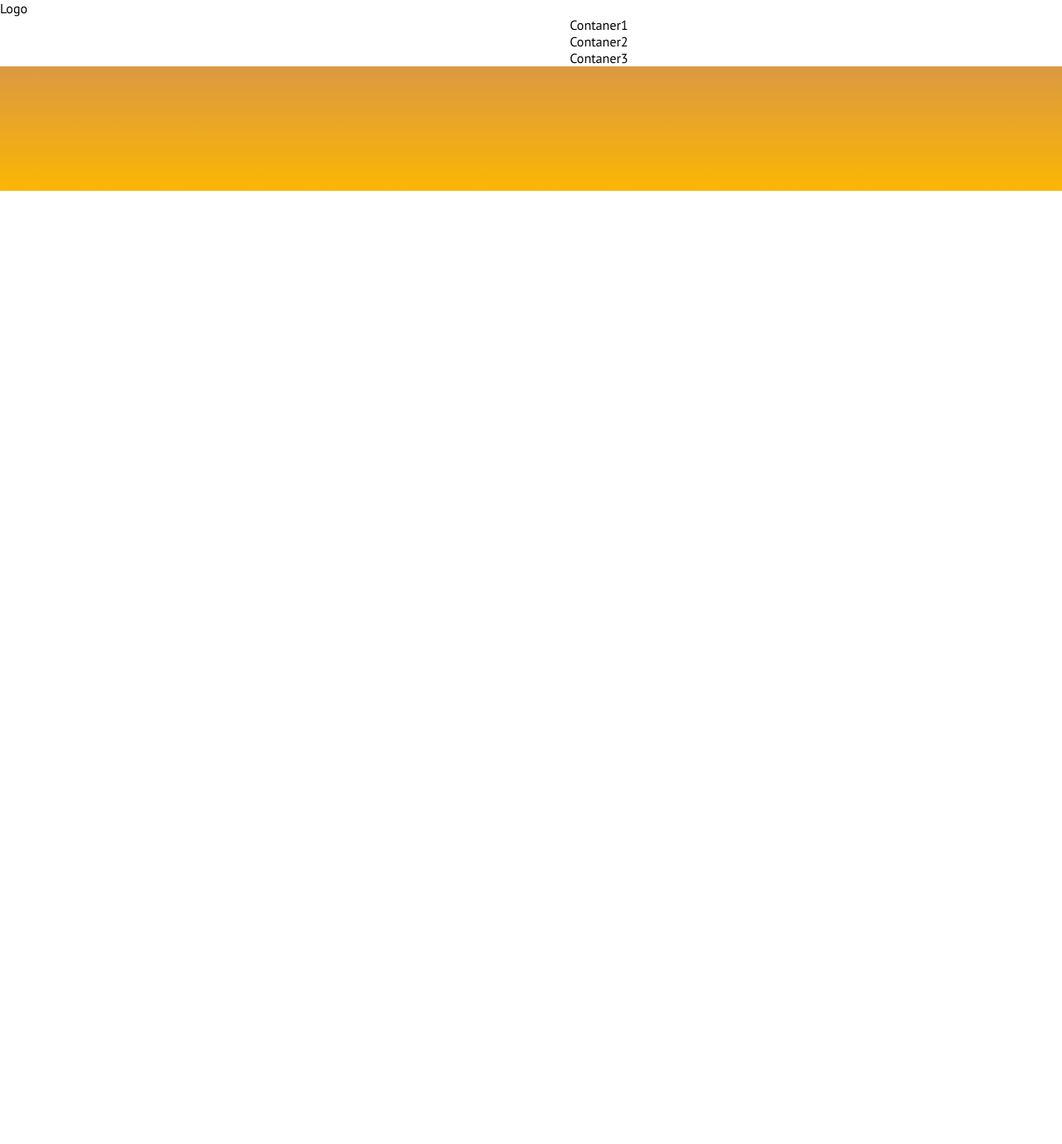
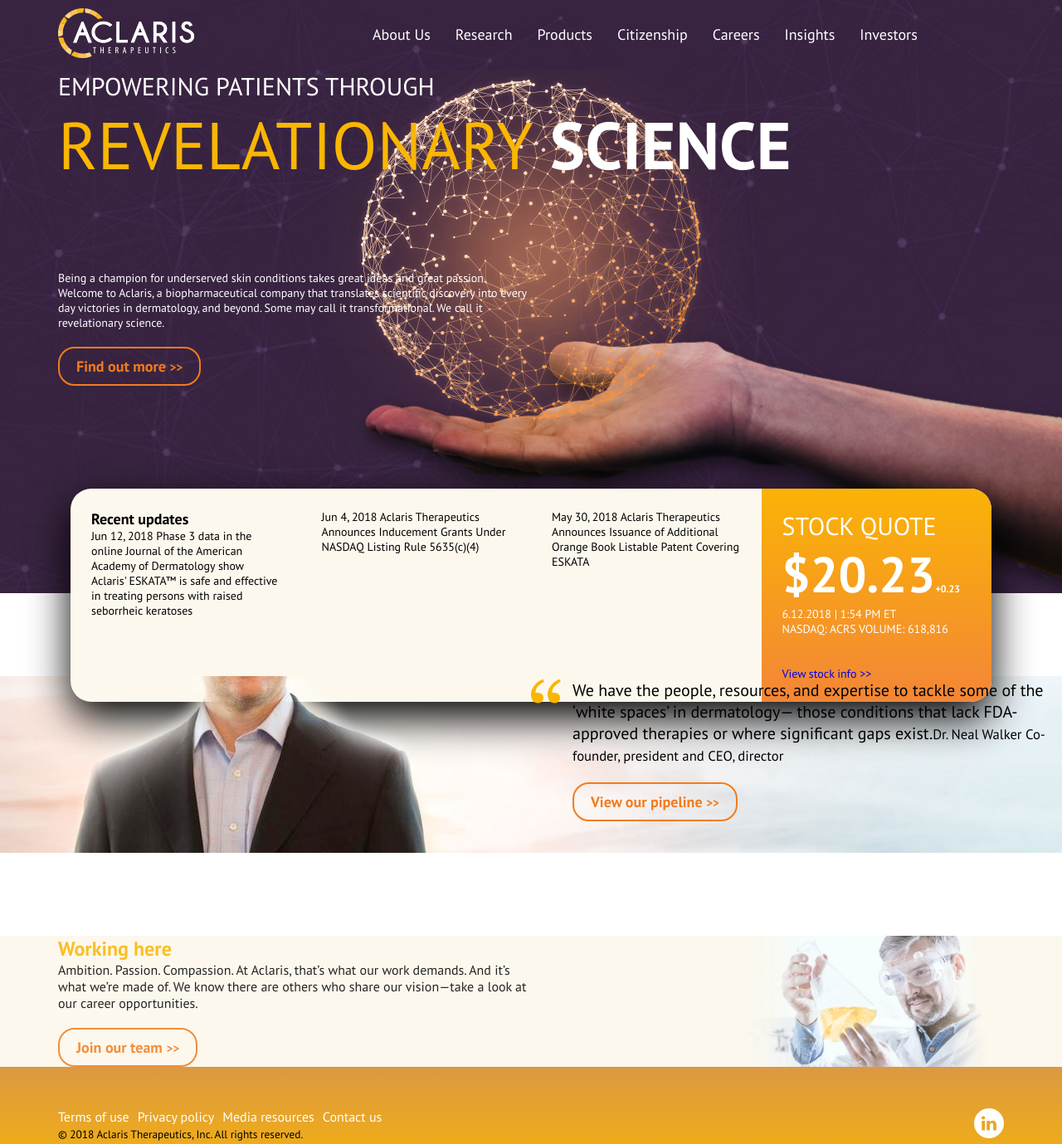
Before and after one commit to andyygit/olive, a website built with webpack: page index.html in a window 1280 px wide. Shown: the top 1379 px of the page at 83% size. Before the commit the page ends 800 px from the top, so only its background shows below. Built offline with nearby package versions, Linux system fonts and the light colour scheme.

Commit message:
Add files via upload

```diff
--- a/index.html
+++ b/index.html
@@ -3,34 +3,109 @@
 
 <head>
     <meta charset="UTF-8">
-    <title>Document</title>
-    <link rel="stylesheet" href="dist/main.css">
+    <meta name="viewport" content="width=device-width, initial-scale=1.0">
+    <title>Test Olive</title>
+    <link href="https://fonts.googleapis.com/css?family=PT+Sans:400,700" rel="stylesheet">
+    <link rel="stylesheet" href="main.css">
 </head>
 
 <body>
-    <header>
-        <div class="logo">Logo</div>
-        <nav class="mainmenu">
+    <section class="s1">
+        <div class="container">
+            <header class="clear">
+                <div class="logo left">
+                    <a href="#"><img src="img/logo.png" alt="logo"></a>
+                </div>
+                <nav class="left">
                     <a href="#">About Us</a>
+                    <div class="menuitem1">
+                        <ul>
+                            <li><a href="#">Menu item</a></li>
+                            <li><a href="#">Menu item</a></li>
+                            <li><a href="#">Menu item</a></li>
+                            <li><a href="#">Menu item</a></li>
+                            <li><a href="#">Menu item</a></li>
+                        </ul>
+                    </div>
                     <a href="#">Research</a>
                     <a href="#">Products</a>
                     <a href="#">Citizenship</a>
-            <a href="#">Careers</a>
-            <a href="#">Insights</a>
+                    <a href="#">Careers<a href="#">Insights</a>
                         <a href="#">Investors</a>
                 </nav>
             </header>
-    <section>
-        <div class="container">Contaner1</div>
+        </div>
+        <div class="container hero1">
+            <div class="container">
+                <article>
+                    <h2>Empowering Patients Through</h2>
+                    <h1><span style="font-size: 80px; font-weight: 400; color: #FAB602;">Revelationary</span> Science</h1>
+                    <div class="col4-2">
+                        <p>Being a champion for underserved skin conditions takes great ideas and great passion. Welcome to Aclaris, a biopharmaceutical company that translates scientific discovery into every day victories in dermatology, and beyond. Some may call it transformational. We call it revelationary science.</p>
+                        <a href="#" class="btn">Find out more <small>>></small></a>
+                    </div>
+                </article>
+                <div class="modal clear">
+                    <div class="col4-1">
+                        <p>Jun 12, 2018 Phase 3 data in the online Journal of the American Academy of Dermatology show Aclaris' ESKATA™ is safe and effective in treating persons with raised seborrheic keratoses</p>
+                    </div>
+                    <div class="col4-1">
+                        <p>Jun 4, 2018 Aclaris Therapeutics Announces Inducement Grants Under NASDAQ Listing Rule 5635(c)(4)</p>
+                    </div>
+                    <div class="col4-1">
+                        <p>May 30, 2018 Aclaris Therapeutics Announces Issuance of Additional Orange Book Listable Patent Covering ESKATA</p>
+                    </div>
+                    <div class="col4-1">
+                        <h2>Stock quote</h2>
+                        <h1>$20.23<small style="font-size: 12px">+0.23</small></h1>
+                        <p>6.12.2018 | 1:54 PM ET<br>NASDAQ: ACRS VOLUME: 618,816</p><br><br><a href="#">View stock info >></a>
+                    </div>
+                </div>
+            </div>
+        </div>
     </section>
-    <section>
-        <div class="container">Contaner2</div>
+    <section class="s2">
+        <div class="container hero2">
+            <div class="container">
+                <article>
+                    <div class="col4-2 right">
+                        <img src="img/icons/quotes.svg" alt="quotes" height="36" width="36">
+                        <p style="position: relative; left: 50px; top: -38px;">We have the people, resources, and expertise to tackle some of the ‘white spaces’ in dermatology— those conditions that lack FDA-approved therapies or where significant gaps exist.<small>Dr. Neal Walker Co-founder, president and CEO, director</small><br></p>
+                        <a href="#" class="btn" style="position: relative; left: 50px; top: -38px;">View our pipeline <small>>></small></a>
+                    </div>
+                </article>
+            </div>
+        </div>
     </section>
-    <section>
-        <div class="container">Contaner3</div>
+    <section class="s3">
+        <div class="container hero3">
+            <div class="container">
+                <article>
+                    <div class="col4-2">
+                        <h2>Working here</h2>
+                        <p>Ambition. Passion. Compassion. At Aclaris, that’s what our work demands. And it’s what we’re made of. We know there are others who share our vision—take a look at our career opportunities.</p>
+                        <a href="#" class="btn">Join our team <small>>></small></a>
+                    </div>
+                </article>
+            </div>
+        </div>
     </section>
-    <footer></footer>
-    <script src="dist/bundle.js"></script>
+    <footer>
+        <div class="container clear">
+            <div class="col4-2">
+                <ul>
+                    <li><a href="#">Terms of use</a></li>
+                    <li><a href="#">Privacy policy</a></li>
+                    <li><a href="#">Media resources</a></li>
+                    <li><a href="#">Contact us</a></li>
+                </ul><br>
+                <small>© 2018 Aclaris Therapeutics, Inc. All rights reserved.</small>
+            </div>
+            <div class="col4-2">
+                <a href="#"><img src="img/icons/linkedin.svg" alt="quotes" height="36" width="36" style="float: right"></a>
+            </div>
+        </div>
+    </footer>
 </body>
 
 </html>
```
Lines whose indentation alone changed are shown as unchanged.
